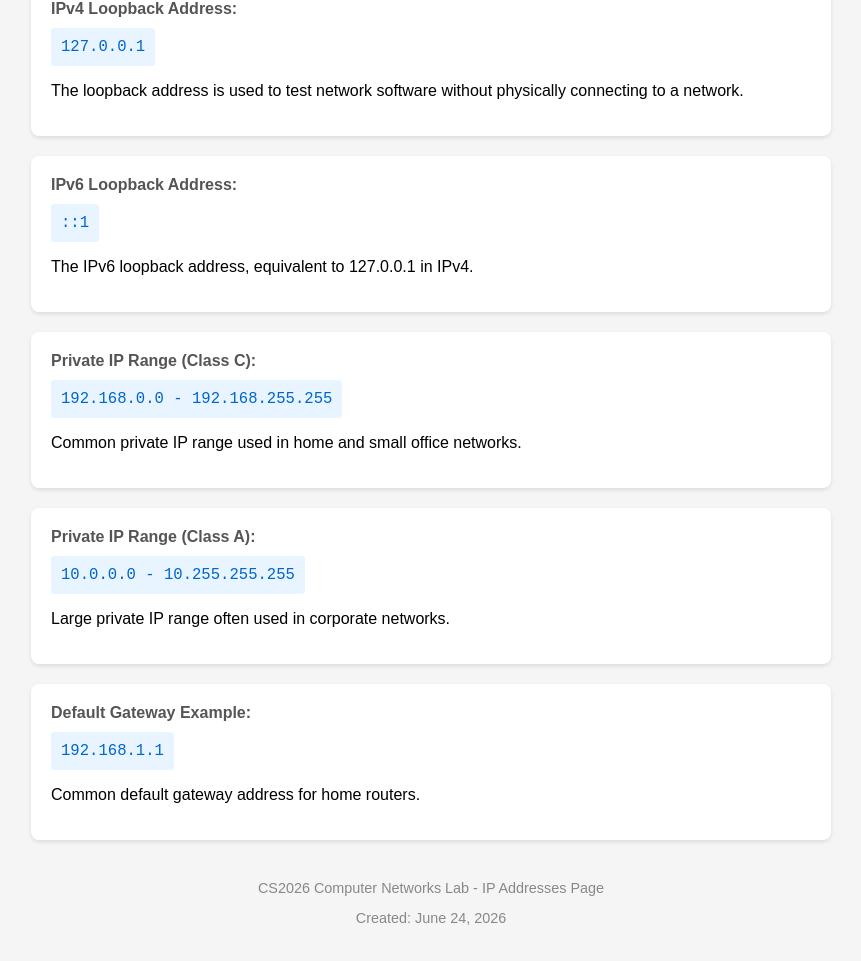
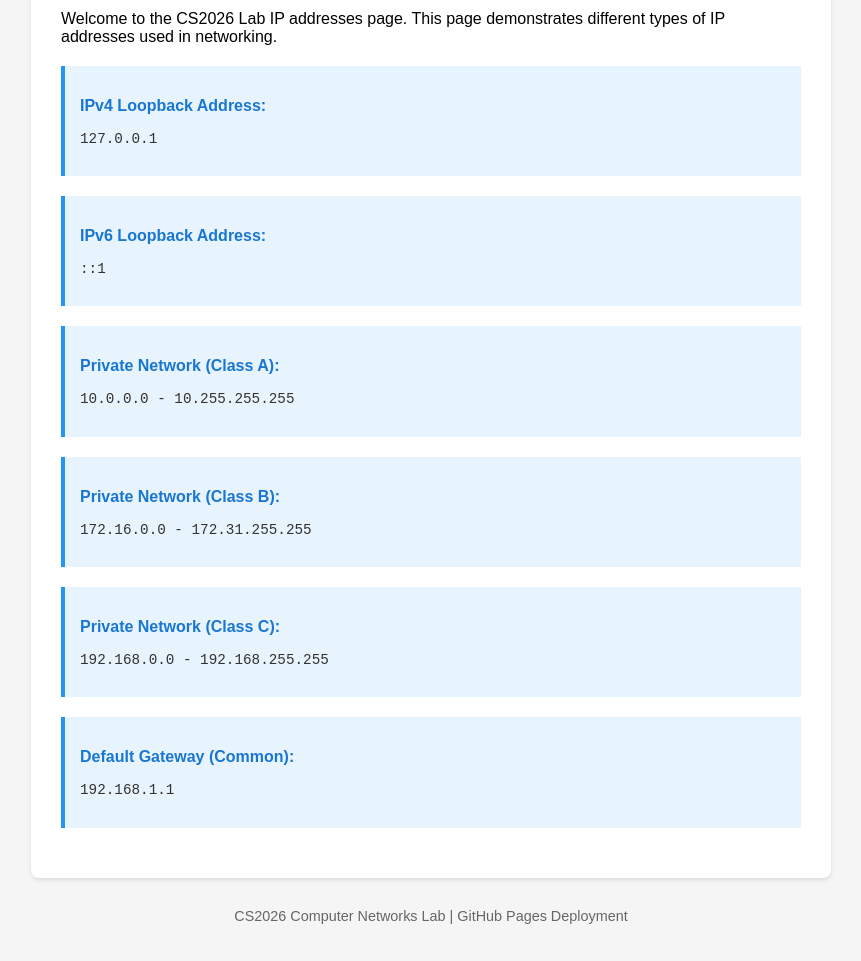
Before and after one commit to Liuzihan356/cs2026-lab, a plain HTML site: page docs/ipaddresses.html in a window 1280 px wide. Shown: the part 120-1081 px from the top of the page, without its empty margins (209-1070 px from the left). Drawn offline with Linux system fonts and the light colour scheme.

Commit message:
Update pages: improve styling and content for ipaddresses and 404 pages

```diff
--- a/docs/ipaddresses.html
+++ b/docs/ipaddresses.html
@@ -16,71 +16,73 @@
             color: #333;
             text-align: center;
         }
-        .ip-section {
-            background: white;
+        .container {
+            background-color: white;
+            padding: 30px;
             border-radius: 8px;
-            padding: 20px;
-            margin: 20px 0;
             box-shadow: 0 2px 4px rgba(0,0,0,0.1);
         }
-        .ip-address {
+        .ip-section {
+            margin: 20px 0;
+            padding: 15px;
+            background-color: #e8f4fd;
+            border-left: 4px solid #2196F3;
+        }
+        .ip-label {
+            font-weight: bold;
+            color: #1976D2;
+        }
+        .ip-value {
             font-family: monospace;
-            font-size: 1.2em;
-            color: #0066cc;
-            background: #e8f4ff;
-            padding: 10px;
-            border-radius: 4px;
-            display: inline-block;
-        }
-        .label {
-            font-weight: bold;
-            color: #555;
-            margin-bottom: 10px;
+            font-size: 1.1em;
+            color: #333;
         }
         footer {
             text-align: center;
-            margin-top: 40px;
-            color: #888;
+            margin-top: 30px;
+            color: #666;
             font-size: 0.9em;
         }
     </style>
 </head>
 <body>
+    <div class="container">
         <h1>IP Addresses Demonstration</h1>
+        <p>Welcome to the CS2026 Lab IP addresses page. This page demonstrates different types of IP addresses used in networking.</p>
 
         <div class="ip-section">
-        <div class="label">IPv4 Loopback Address:</div>
-        <div class="ip-address">127.0.0.1</div>
-        <p>The loopback address is used to test network software without physically connecting to a network.</p>
+            <p class="ip-label">IPv4 Loopback Address:</p>
+            <p class="ip-value">127.0.0.1</p>
         </div>
 
         <div class="ip-section">
-        <div class="label">IPv6 Loopback Address:</div>
-        <div class="ip-address">::1</div>
-        <p>The IPv6 loopback address, equivalent to 127.0.0.1 in IPv4.</p>
+            <p class="ip-label">IPv6 Loopback Address:</p>
+            <p class="ip-value">::1</p>
         </div>
 
         <div class="ip-section">
-        <div class="label">Private IP Range (Class C):</div>
-        <div class="ip-address">192.168.0.0 - 192.168.255.255</div>
-        <p>Common private IP range used in home and small office networks.</p>
+            <p class="ip-label">Private Network (Class A):</p>
+            <p class="ip-value">10.0.0.0 - 10.255.255.255</p>
         </div>
 
         <div class="ip-section">
-        <div class="label">Private IP Range (Class A):</div>
-        <div class="ip-address">10.0.0.0 - 10.255.255.255</div>
-        <p>Large private IP range often used in corporate networks.</p>
+            <p class="ip-label">Private Network (Class B):</p>
+            <p class="ip-value">172.16.0.0 - 172.31.255.255</p>
         </div>
 
         <div class="ip-section">
-        <div class="label">Default Gateway Example:</div>
-        <div class="ip-address">192.168.1.1</div>
-        <p>Common default gateway address for home routers.</p>
+            <p class="ip-label">Private Network (Class C):</p>
+            <p class="ip-value">192.168.0.0 - 192.168.255.255</p>
+        </div>
+
+        <div class="ip-section">
+            <p class="ip-label">Default Gateway (Common):</p>
+            <p class="ip-value">192.168.1.1</p>
+        </div>
     </div>
 
     <footer>
-        <p>CS2026 Computer Networks Lab - IP Addresses Page</p>
-        <p>Created: June 24, 2026</p>
+        <p>CS2026 Computer Networks Lab | GitHub Pages Deployment</p>
     </footer>
 </body>
 </html>
```
Also changed, not shown: docs/404.html (+34 -45 lines), 1 other file. Lines whose indentation alone changed are shown as unchanged.
